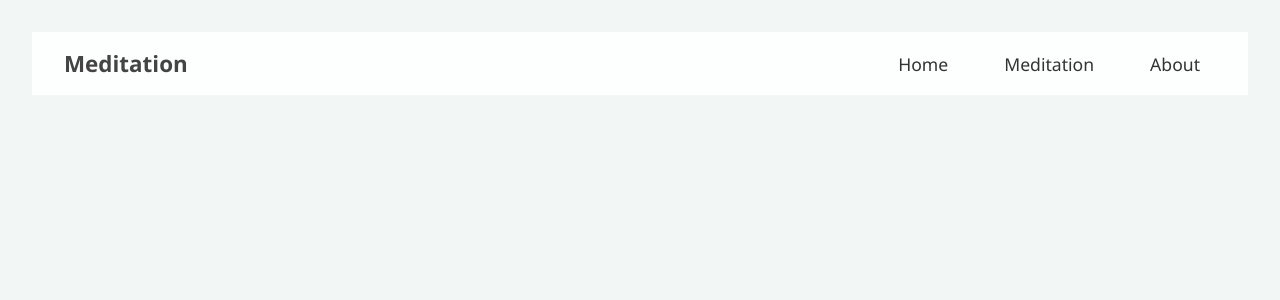
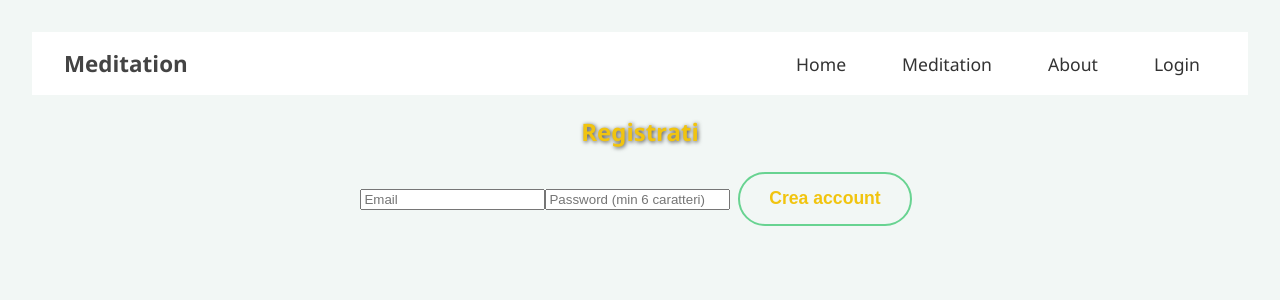
Before and after one commit to SimoneGiannecchini/meditation-app, a React (Create React App) app: page /#/register in a window 1280 px wide. Shown: the top 300 px of the page. Built offline with nearby package versions, Linux system fonts and the light colour scheme; no server answers.

Commit message:
Versione definitiva sul branch development

```diff
--- a/src/App.jsx
+++ b/src/App.jsx
@@ -1,3 +1,4 @@
+
 import React, { Suspense } from 'react';
 import { HashRouter, Routes, Route } from 'react-router-dom';
 
@@ -8,6 +9,8 @@ import './styles.scss';
 const Home = React.lazy(() => import('./pages/Home'));
 const Meditation = React.lazy(() => import('./pages/Meditation'));
 const About = React.lazy(() => import('./pages/About'));
+const Login = React.lazy(() => import('./pages/Login'));
+const Register = React.lazy(() => import('./pages/Register'));
 
 function App() {
   return (
@@ -19,6 +22,8 @@ function App() {
             <Route path="/" element={<Home />} />
             <Route path="/meditation" element={<Meditation />} />
             <Route path="/about" element={<About />} />
+            <Route path="/login" element={<Login />} />
+            <Route path="/register" element={<Register />} />
           </Routes>
         </Suspense>
       </HashRouter>
--- a/src/components/Navbar.css
+++ b/src/components/Navbar.css
@@ -2,7 +2,7 @@
   display: flex;
   justify-content: space-between;
   align-items: center;
-  background: rgba(255, 255, 255, 0.8666666667);
+  background: #fff;
   padding: 1rem 2rem;
   position: sticky;
   top: 0;
@@ -13,6 +13,19 @@
   font-weight: bold;
   color: #444;
 }
+.navbar .logout-btn {
+  background: transparent;
+  border: 2px solid #68d391;
+  padding: 0.1rem 1rem;
+  margin: 0px;
+  border-radius: 50px;
+  font-size: 1.1rem;
+  font-weight: 600;
+  color: #a58d2b;
+  cursor: pointer;
+  transition: all 0.3s ease-in-out;
+  box-shadow: none;
+}
 .navbar .hamburger {
   display: none;
   flex-direction: column;
@@ -20,8 +33,8 @@
   cursor: pointer;
 }
 .navbar .hamburger span {
-  height: 3px;
-  width: 25px;
+  height: 5px;
+  width: 30px;
   background-color: #333;
   border-radius: 2px;
   transition: all 0.3s ease;
@@ -37,7 +50,7 @@
   font-weight: 500;
 }
 .navbar .nav-links ul li.active a {
-  color: #0077aa;
+  color: #a58d2b;
 }
 @media (max-width: 768px) {
   .navbar .nav-links {
--- a/src/components/Navbar.jsx
+++ b/src/components/Navbar.jsx
@@ -1,21 +1,49 @@
-import React, { useState } from "react";
-import { Link, useLocation } from "react-router-dom";
+import React, { useState, useEffect } from "react";
+import { Link, useLocation, useNavigate } from "react-router-dom";
+import { getAuth, onAuthStateChanged, signOut } from "firebase/auth";
+import app from "../assets/firebaseConfig";
 import "./Navbar.scss";
-
 
 const Navbar = () => {
   const location = useLocation();
+  const navigate = useNavigate();
   const [isOpen, setIsOpen] = useState(false);
+  const [user, setUser] = useState(null);
+
+  const auth = getAuth(app);
 
   const toggleMenu = () => setIsOpen(!isOpen);
   const closeMenu = () => setIsOpen(false);
+
+  useEffect(() => {
+    const unsubscribe = onAuthStateChanged(auth, (firebaseUser) => {
+      setUser(firebaseUser);
+    });
+    return () => unsubscribe();
+  }, []);
+
+  const handleLogout = async () => {
+    try {
+      await signOut(auth);
+      setUser(null);
+      localStorage.clear();
+      sessionStorage.clear();
+      navigate("/login", { state: { reset: true } });
+    } catch (error) {
+      console.error("Errore nel logout:", error.message);
+    }
+  };
 
   return (
     <nav className="navbar">
       <div className="logo">Meditation</div>
 
-      <div className={`nav-links ${isOpen ? "open" : ""}`}>
-        <ul>
+      {/* 🔽 Bottone hamburger per mobile */}
+      <div className="hamburger" onClick={toggleMenu}>
+        ☰
+      </div>
+
+      <ul className={`nav-links ${isOpen ? "open" : ""}`}>
         <li className={location.pathname === "/" ? "active" : ""}>
           <Link to="/" onClick={closeMenu}>Home</Link>
         </li>
@@ -25,14 +53,17 @@ const Navbar = () => {
         <li className={location.pathname === "/about" ? "active" : ""}>
           <Link to="/about" onClick={closeMenu}>About</Link>
         </li>
+
+        {!user ? (
+          <li className={location.pathname === "/login" ? "active" : ""}>
+            <Link to="/login" onClick={closeMenu}>Login</Link>
+          </li>
+        ) : (
+          <li>
+            <button onClick={handleLogout} className="logout-btn">Logout</button>
+          </li>
+        )}
       </ul>
-      </div>
-
-      <div className="hamburger" onClick={toggleMenu}>
-        <span></span>
-        <span></span>
-        <span></span>
-      </div>
     </nav>
   );
 };
--- a/src/components/Navbar.scss
+++ b/src/components/Navbar.scss
@@ -2,7 +2,7 @@
     display: flex;
     justify-content: space-between;
     align-items: center;
-    background: #ffffffdd;
+    background: #fff;
     padding: 1rem 2rem;
     position: sticky;
     top: 0;
@@ -13,7 +13,19 @@
       font-weight: bold;
       color: #444;
     }
-
+  .logout-btn{
+    background: transparent;
+    border: 2px solid #68d391;
+    padding: 0.1rem 1rem;
+    margin: 0px;
+    border-radius: 50px;
+    font-size: 1.1rem;
+    font-weight: 600;
+    color: #a58d2b;
+    cursor: pointer;
+    transition: all 0.3s ease-in-out;
+    box-shadow: none;
+  }
     .hamburger {
       display: none;
       flex-direction: column;
@@ -21,8 +33,8 @@
       cursor: pointer;
 
       span {
-        height: 3px;
-        width: 25px;
+        height: 5px;
+        width: 30px;
         background-color: #333;
         border-radius: 2px;
         transition: all 0.3s ease;
@@ -42,7 +54,7 @@
         }
 
         li.active a {
-          color: #0077aa;
+          color: #a58d2b;
         }
       }
     }
--- a/src/pages/About.jsx
+++ b/src/pages/About.jsx
@@ -5,8 +5,7 @@ import "../styles.scss";
 const About = () => {
   const navigate = useNavigate();
 
-  const handleClick = (e) => {
-    e.target.classList.add("clicked");
+  const handleClick = () => {
     setTimeout(() => {
       navigate("/meditation");
     }, 200);
--- /dev/null
+++ b/src/pages/Login.css
@@ -0,0 +1,43 @@
+.login-container {
+  display: flex;
+  justify-content: center;
+  align-items: center;
+  padding-top: 80px;
+}
+
+.login-form {
+  background: black;
+  padding: 30px;
+  border-radius: 12px;
+  box-shadow: 0 4px 8px rgba(0,0,0,0.1);
+  width: 300px;
+  display: flex;
+  flex-direction: column;
+  gap: 15px;
+}
+
+.login-form h2 {
+  text-align: center;
+  margin-bottom: 10px;
+}
+
+.login-form input {
+  padding: 10px;
+  border: 1px solid green;
+  border-radius: 6px;
+}
+
+.login-form button {
+  padding: 10px;
+  background-color: grey;
+  border: none;
+  border-radius: 6px;
+  cursor: pointer;
+  font-weight: bold;
+}
+
+.error-msg {
+  color: red;
+  font-size: 0.9em;
+  text-align: center;
+}
--- /dev/null
+++ b/src/pages/Login.jsx
@@ -0,0 +1,79 @@
+import React, { useState, useEffect } from "react";
+import { getAuth, signInWithEmailAndPassword } from "firebase/auth";
+import app from "../assets/firebaseConfig";
+import { useNavigate, useLocation, Link } from "react-router-dom";
+import "./Login.css";
+
+const Login = () => {
+  const auth = getAuth(app);
+  const navigate = useNavigate();
+  const location = useLocation();
+
+  const [email, setEmail] = useState("");
+  const [password, setPassword] = useState("");
+  const [error, setError] = useState("");
+  const [formKey, setFormKey] = useState(Date.now());
+
+
+  useEffect(() => {
+    if (location.state?.reset) {
+      setEmail("");
+      setPassword("");
+      setFormKey(Date.now());
+    }
+  }, [location]);
+
+  const handleLogin = async (e) => {
+    e.preventDefault();
+    setError("");
+
+    try {
+      await signInWithEmailAndPassword(auth, email, password);
+      navigate("/meditation");
+    } catch (err) {
+      console.error("Errore di login:", err.code, err.message);
+      setError("Credenziali non valide");
+    }
+  };
+
+  return (
+    <div className="login-container">
+      <form
+        key={formKey}
+        className="login-form"
+        onSubmit={handleLogin}
+        autoComplete="off"
+      >
+        <h2>Login</h2>
+        {error && <p className="error-msg">{error}</p>}
+
+        <input
+          type="email"
+          placeholder="Email"
+          value={email}
+          onChange={(e) => setEmail(e.target.value)}
+          autoComplete="off"
+          required
+        />
+
+        <input
+          type="password"
+          placeholder="Password"
+          value={password}
+          onChange={(e) => setPassword(e.target.value)}
+          autoComplete="new-password"
+          required
+        />
+
+        <button type="submit">Accedi</button>
+
+        <p style={{ textAlign: "center" }}>
+          Non hai un account? <Link to="/register" class="register-link">Registrati</Link>
+
+        </p>
+      </form>
+    </div>
+  );
+};
+
+export default Login;
--- a/src/pages/Meditation.jsx
+++ b/src/pages/Meditation.jsx
@@ -6,6 +6,7 @@ import forestSound from "../assets/forest.mp3";
 
 import app from "../assets/firebaseConfig";
 import { getFirestore, collection, addDoc } from "firebase/firestore";
+import { getAuth } from "firebase/auth"; // ⬅️ IMPORTANTE
 
 import "../styles.scss";
 
@@ -15,6 +16,8 @@ const Meditation = () => {
   const [duration, setDuration] = useState(5);
 
   const db = getFirestore(app);
+  const auth = getAuth(app); // ⬅️ Ottenere autenticazione
+
   useAudioPlayer(forestSound, canPlay);
 
   const handleQuoteChange = (newQuote) => {
@@ -22,14 +25,22 @@ const Meditation = () => {
   };
 
   const handleSaveSession = async () => {
+    const user = auth.currentUser;
+
+    if (!user) {
+      alert("Devi essere loggato per salvare una sessione.");
+      return;
+    }
+
     try {
       await addDoc(collection(db, "meditationSessions"), {
         date: new Date(),
         durationInMinutes: duration,
         meditationType: "forestSound",
         motivationalQuote: quote,
+        userId: user.uid, // ⬅️ Importantissimo per le regole Firestore
       });
-      alert("Sessione salvata!");
+      alert("Sessione salvata con successo!");
     } catch (error) {
       console.error("Errore durante il salvataggio:", error);
     }
--- /dev/null
+++ b/src/pages/Register.jsx
@@ -0,0 +1,50 @@
+import React, { useState } from "react";
+import { getAuth, createUserWithEmailAndPassword } from "firebase/auth";
+import app from "../assets/firebaseConfig";
+import { useNavigate } from "react-router-dom";
+
+const Register = () => {
+  const auth = getAuth(app);
+  const navigate = useNavigate();
+  const [email, setEmail] = useState("");
+  const [password, setPassword] = useState("");
+  const [error, setError] = useState("");
+
+  const handleRegister = async (e) => {
+    e.preventDefault();
+    setError("");
+    try {
+      await createUserWithEmailAndPassword(auth, email, password);
+      navigate("/meditation"); // 🔁 Redirect dopo registrazione
+    } catch (err) {
+      setError("Errore nella registrazione: " + err.message);
+      console.error(err.message);
+    }
+  };
+
+  return (
+    <div className="login-container">
+      <form className="login-form" onSubmit={handleRegister}>
+        <h2>Registrati</h2>
+        {error && <p className="error-msg">{error}</p>}
+        <input
+          type="email"
+          placeholder="Email"
+          value={email}
+          onChange={(e) => setEmail(e.target.value)}
+          required
+        />
+        <input
+          type="password"
+          placeholder="Password (min 6 caratteri)"
+          value={password}
+          onChange={(e) => setPassword(e.target.value)}
+          required
+        />
+        <button type="submit">Crea account</button>
+      </form>
+    </div>
+  );
+};
+
+export default Register;
--- a/src/styles.scss
+++ b/src/styles.scss
@@ -60,7 +60,11 @@ box-shadow: none;
 }
 
 }
-
+.register-link{
+  text-decoration: none;
+  font-weight: bold;
+  color:green;
+}
 
 body {
   font-family: 'Segoe UI', sans-serif;
@@ -125,7 +129,7 @@ body {
     }
 
     .active a {
-      color: #0077aa;
+      color: rgb(13, 202, 13);
     }
 
     &.open {
```
Also changed, not shown: src/styles.css (+7 -1 lines), 2 other files (tests, documents, lock files or other folders). Lines whose indentation alone changed are shown as unchanged.
